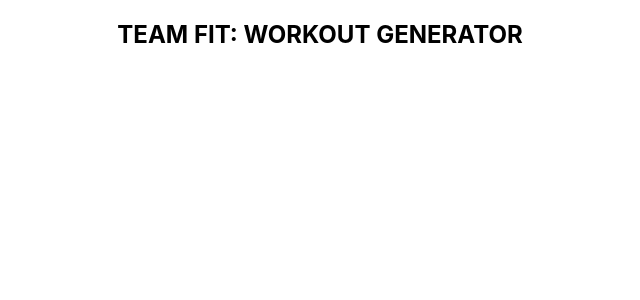
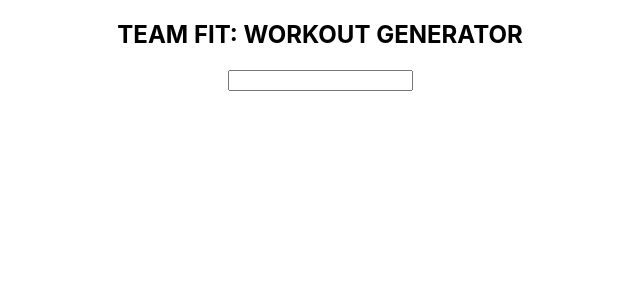
Before and after one commit to ericksanjuan/FitnessSite_React, a React (Create React App) app: page / in a window 1280 px wide. Shown: the top 300 px of the page, without its empty margins (320-960 px from the left). Built offline with nearby package versions, Linux system fonts and the light colour scheme.

Commit message:
Add initial UserInput.js component

```diff
--- a/src/App.js
+++ b/src/App.js
@@ -1,10 +1,12 @@
 import './App.css';
 import Header from './component/Header';
+import UserInput from './component/UserInput';
 
 function App() {
   return (
     <div className="App">
       <Header />
+      <UserInput />
     </div>
   );
 }
--- /dev/null
+++ b/src/component/UserInput.js
@@ -0,0 +1,29 @@
+import React from "react";
+
+function UserInput() {
+
+    return (
+        <form className='form'>
+            <input></input>
+        </form>
+    )
+}
+
+
+
+export default UserInput;
+
+
+
+{/* <form>
+            <div clasName="dropdown-container">
+                <select onChange={onChange} defaultValue = {filter.character}>
+                       {options.map((option) => (
+                            <option value={option.value}>{option.lable}</option>
+                            ))}
+                </select>
+                <div>
+        </div>
+        <button id="selectCharacter" onClick={(e) => onSubmit(e)}>Filter Authors</button>
+            </div>
+        </form> cd */}
```
